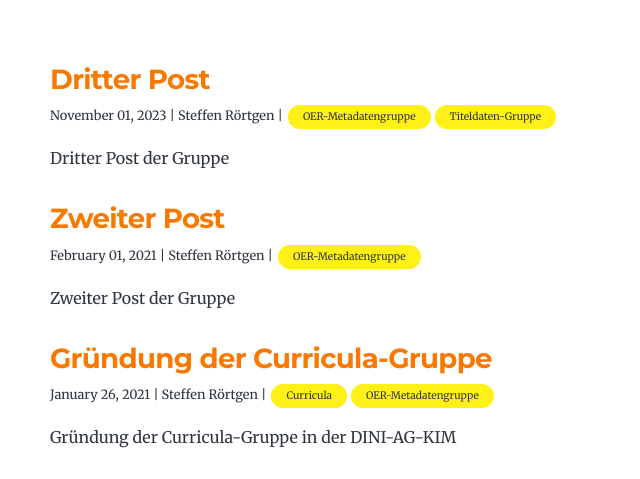
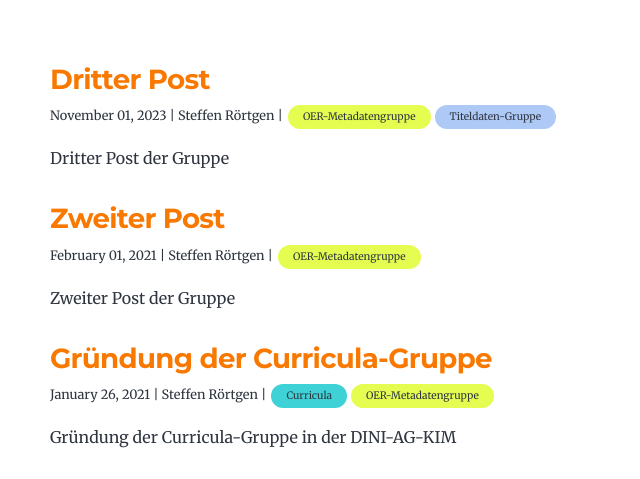
Before and after one commit to dini-ag-kim/blog, a Gatsby site: page / in a window 1280 px wide. Shown: the part 283-762 px from the top of the page, without its empty margins (290-930 px from the left). Built offline with nearby package versions, Linux system fonts and the light colour scheme; Gatsby itself is replaced by a stand-in of ours.

Commit message:
Add function to convert string to colors to better distinguish the tags

```diff
--- /dev/null
+++ b/src/common.js
@@ -0,0 +1,13 @@
+
+export function stringToColor(str) {
+  let hash = 0;
+  for (let i = 0; i < str.length; i++) {
+    hash = str.charCodeAt(i) + ((hash << 5) - hash);
+  }
+  let color = '#';
+  for (let i = 0; i < 3; i++) {
+    let value = (hash >> (i * 8)) & 0xFF;
+    color += ('00' + value.toString(16)).substr(-2);
+  }
+  return color;
+}
--- a/src/pages/index.js
+++ b/src/pages/index.js
@@ -4,6 +4,7 @@ import { Link, graphql } from "gatsby"
 import Bio from "../components/bio"
 import Layout from "../components/layout"
 import SEO from "../components/seo"
+import { stringToColor } from "../common"
 
 const BlogIndex = ({ data, location }) => {
   const siteTitle = data.site.siteMetadata?.title || `Title`
@@ -67,7 +68,7 @@ const BlogIndex = ({ data, location }) => {
                       {` | `}
                       {post.frontmatter.tags.map((tag, index) => {
                         return (
-                          <small className="chip" key={"tag" + index}>
+                          <small style={{ backgroundColor: stringToColor(tag) }} className="chip" key={"tag" + index}>
                             {tag}
                           </small>
                         )
--- a/src/style.css
+++ b/src/style.css
@@ -322,7 +322,6 @@ a:focus {
   height: 1.5rem;
   line-height: 1.5rem;
   border-radius: 25px;
-  background-color: #fff017;
 }
 
 .gatsby-highlight {
--- a/src/templates/blog-post.js
+++ b/src/templates/blog-post.js
@@ -4,6 +4,7 @@ import { Link, graphql } from "gatsby"
 import Bio from "../components/bio"
 import Layout from "../components/layout"
 import SEO from "../components/seo"
+import { stringToColor } from "../common"
 
 const BlogPostTemplate = ({ data, location }) => {
   const post = data.markdownRemark
@@ -47,7 +48,7 @@ const BlogPostTemplate = ({ data, location }) => {
                 {` | `}
                 {post.frontmatter.tags.map((tag, index) => {
                   return (
-                    <span className="chip" key={"tag" + index}>
+                    <span style={{ backgroundColor: stringToColor(tag) }} className="chip" key={"tag" + index}>
                       {tag}
                     </span>
                   )
```
